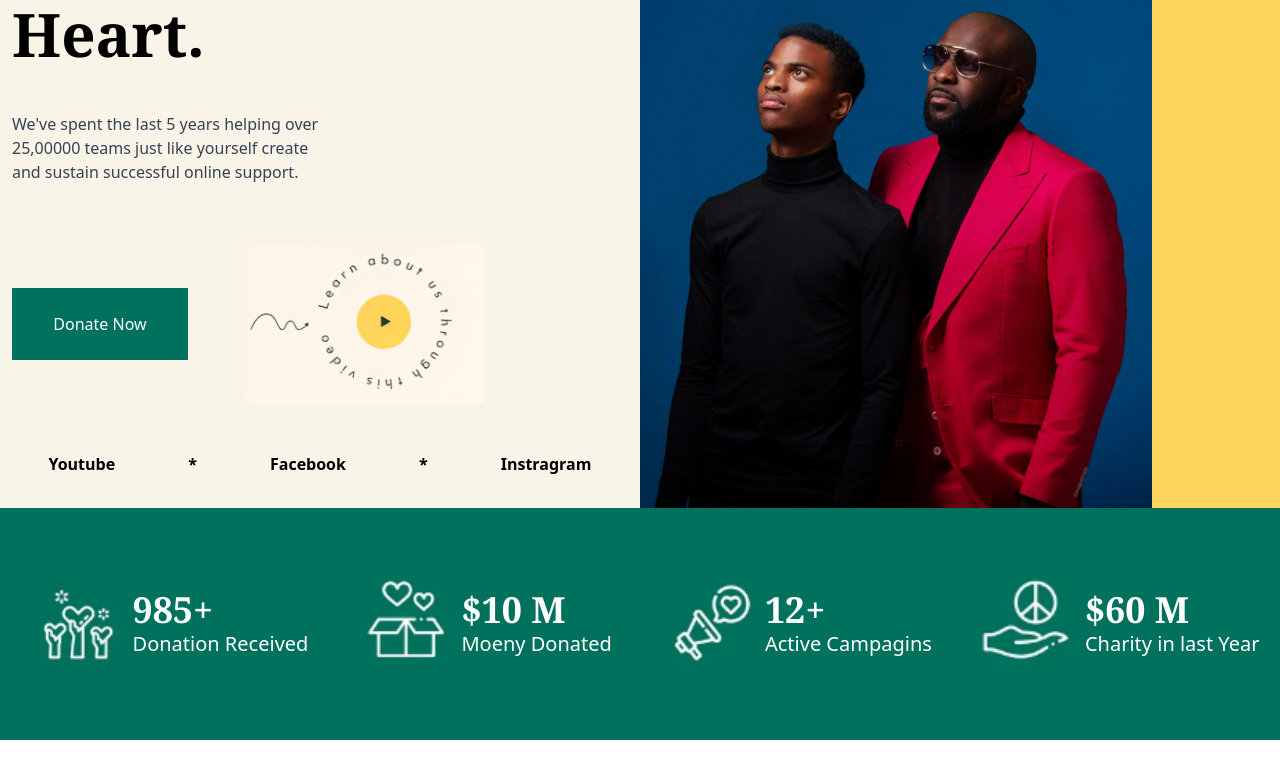
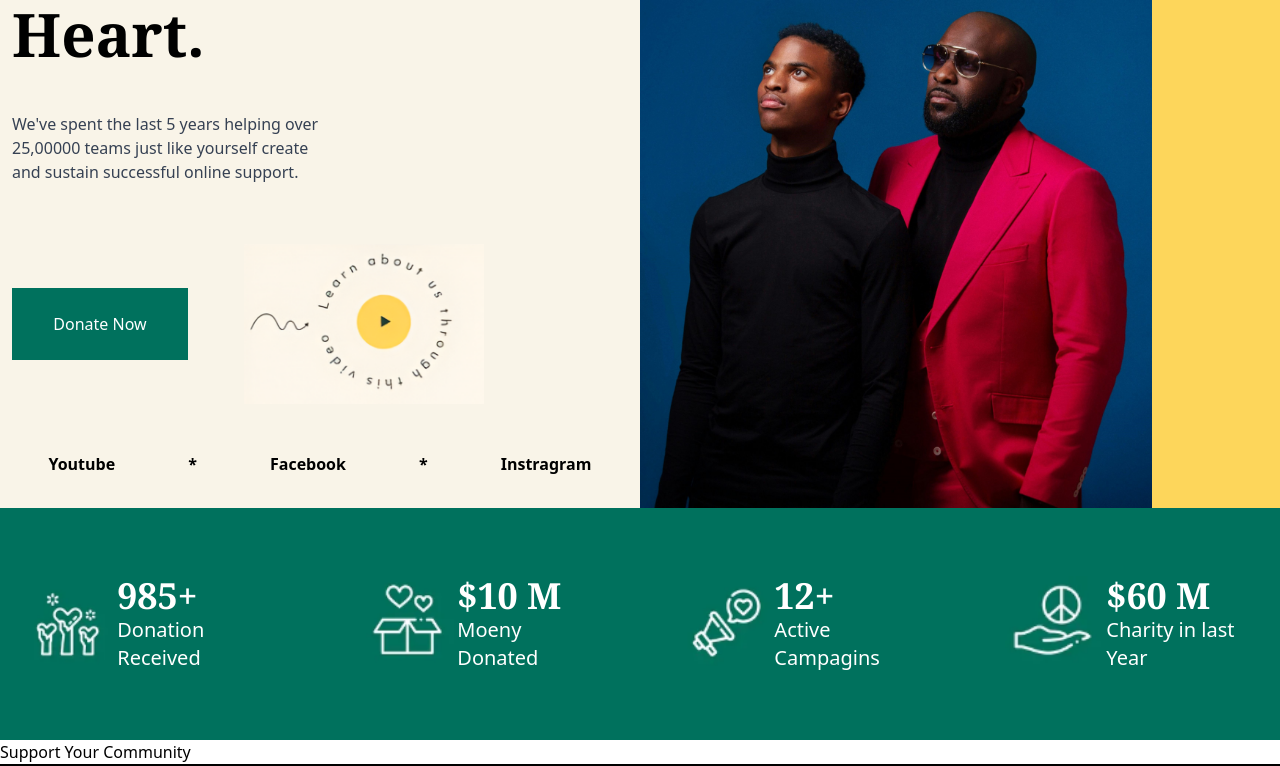
Before and after one commit to facuuurz/Clone-Landing-Page, a React (Vite) app: page / in a window 1280 px wide. Shown: the part 292-1058 px from the top of the page. Before the commit the page ends 1032 px from the top, so only its background shows below. Built offline with nearby package versions, Linux system fonts and the light colour scheme; a web font is replaced by a local one.

Commit message:
support section

```diff
--- a/src/components/Main.jsx
+++ b/src/components/Main.jsx
@@ -1,10 +1,11 @@
 import Slider from "./Slider";
-
+import Support from "./Support"
 
 function Main () {
     return(
         <main>
             <Slider/>
+            <Support/>
         </main>
     )
 }
--- a/src/components/Slider.jsx
+++ b/src/components/Slider.jsx
@@ -5,8 +5,8 @@ import Logo4 from '../img/Slider/logo4.PNG' // si existe, si no, borrá este blo
 
 function Slider(){
     return(
-        <section class="bg-[#00715D]">
-            <div class="flex items-center justify-around text-white w-full w-max-[1440px] h-58">{/* CONTENIDO*/}
+        <section class="bg-[#00715D] w-full">
+            <div class="flex items-center justify-around text-white px-4 max-w-[1440px] h-58 gap-20 m-auto">{/* CONTENIDO*/}
 
                 <div class="flex items-center ">
                     <div class="w-28">
--- /dev/null
+++ b/src/components/Support.jsx
@@ -0,0 +1,60 @@
+function Support(){
+    return(
+        <section>
+            <div class="w-max[1440px]">{/* margen*/}
+                <div>
+                    <div>
+                        <div>
+                            <h2>Support Your Community</h2>
+                            <hr />
+                            <p></p>
+                        </div>
+                        <div>
+                            <div>
+                                <div>
+                                <img src="" alt="" />
+                                </div>
+
+                                <div>
+                                    <p></p>
+                                </div>
+                            </div>
+
+                            <div>
+                                <div>
+                                <img src="" alt="" />
+                                </div>
+
+                                <div>
+                                    <p></p>
+                                </div>
+                            </div>
+                        </div>
+                    </div>
+
+                    <div>
+                        <div>
+                            <div>
+                                <img src="" alt="" />
+                            </div>
+                            <div>
+                                <p></p>
+                            </div>
+                        </div>
+                        <div>
+                            <a href="#"></a>
+                        </div>
+                    </div>
+                </div>
+
+                <div>
+                    <hr />
+                </div>
+
+            </div>
+        </section>
+    )
+}
+
+
+export default Support;
```
